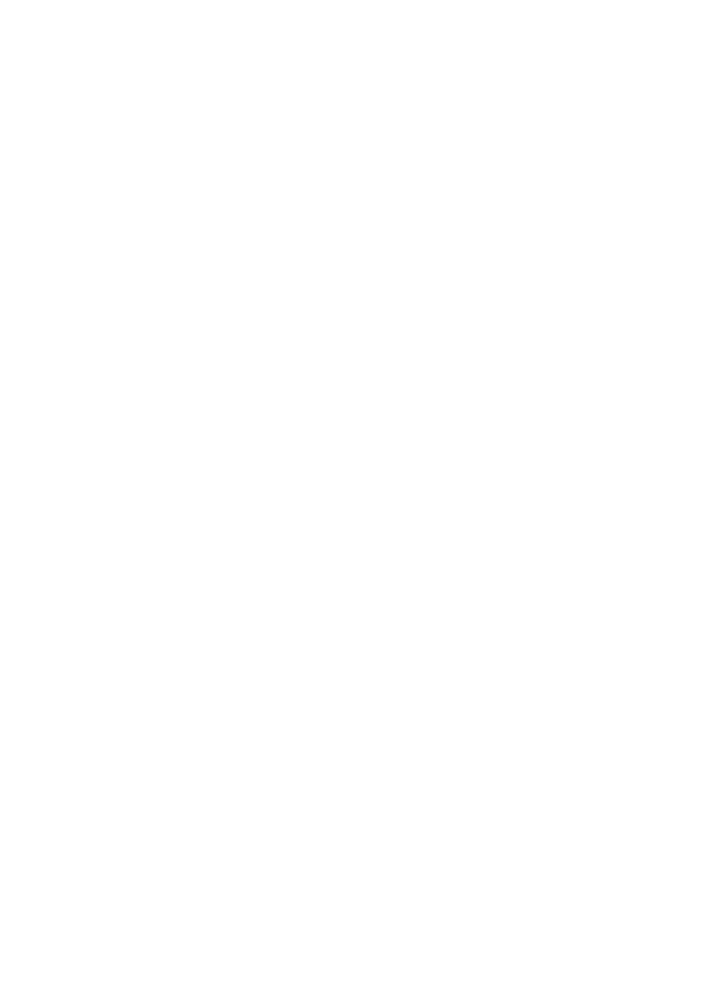
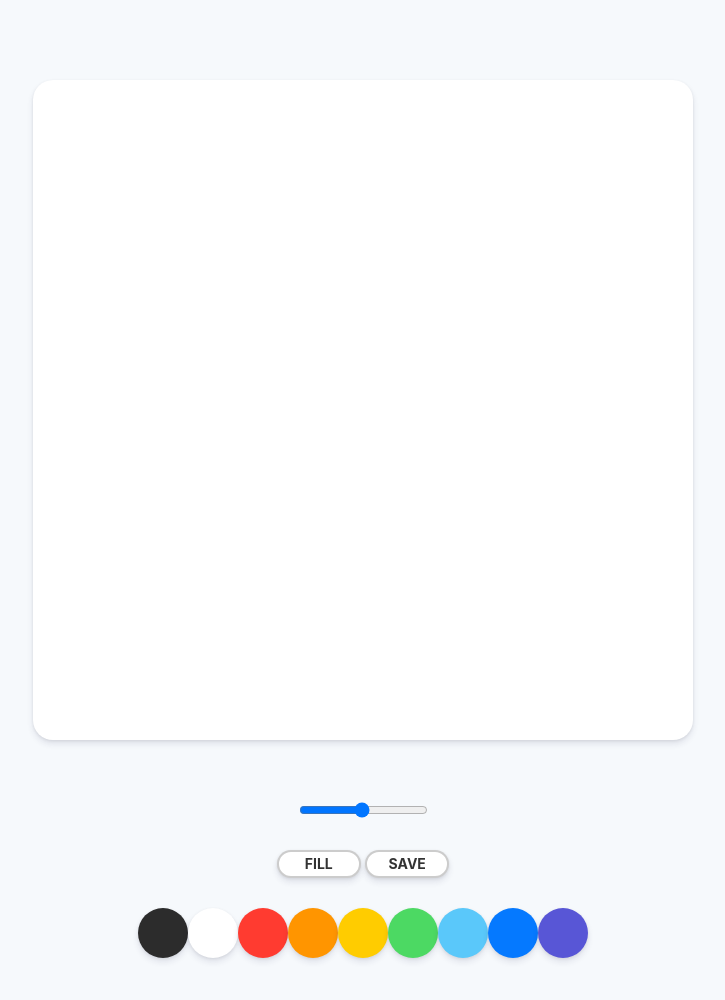
Before and after one commit to HanYeongSoo/PaintJS, a plain HTML site: page idnex.html in a window 1280 px wide. Shown: the whole page, without its empty margins (277-1002 px from the left). Before the commit the page ends 800 px from the top, so only its background shows below. Drawn offline with Linux system fonts and the light colour scheme.

Commit message:
Styles
#1.1 - 1.2

```diff
--- a/idnex.html
+++ b/idnex.html
@@ -8,6 +8,34 @@
     <title>PaintJS</title>
   </head>
   <body>
+    <div class="canvas" id="jsCanvas"></div>
+    <div class="controls">
+      <div class="controls__range">
+        <input
+          type="range"
+          id="jsRange"
+          max="5"
+          min="0.1"
+          value="2.5"
+          step="0.1"
+        />
+      </div>
+      <div class="controls__btns">
+        <button id="jsMode">Fill</button>
+        <button id="jsSave">Save</button>
+      </div>
+      <div class="controls__colors" id="jsColors">
+        <div class="controls__color" style="background-color: #2c2c2c"></div>
+        <div class="controls__color" style="background-color: white"></div>
+        <div class="controls__color" style="background-color: #ff3b30"></div>
+        <div class="controls__color" style="background-color: #ff9500"></div>
+        <div class="controls__color" style="background-color: #ffcc00"></div>
+        <div class="controls__color" style="background-color: #4cd963"></div>
+        <div class="controls__color" style="background-color: #5ac8fa"></div>
+        <div class="controls__color" style="background-color: #0579ff"></div>
+        <div class="controls__color" style="background-color: #5856d6"></div>
+      </div>
+    </div>
     <script src="app.js"></script>
   </body>
 </html>
--- /dev/null
+++ b/reset.css
@@ -0,0 +1,124 @@
+html,
+body,
+div,
+span,
+applet,
+object,
+iframe,
+h1,
+h2,
+h3,
+h4,
+h5,
+h6,
+p,
+blockquote,
+pre,
+a,
+abbr,
+acronym,
+address,
+big,
+cite,
+code,
+del,
+dfn,
+em,
+img,
+ins,
+kbd,
+q,
+s,
+samp,
+small,
+strike,
+strong,
+sub,
+sup,
+tt,
+var,
+b,
+u,
+i,
+center,
+dl,
+dt,
+dd,
+ol,
+ul,
+li,
+fieldset,
+form,
+label,
+legend,
+table,
+caption,
+tbody,
+tfoot,
+thead,
+tr,
+th,
+td,
+article,
+aside,
+canvas,
+details,
+embed,
+figure,
+figcaption,
+footer,
+header,
+hgroup,
+menu,
+nav,
+output,
+ruby,
+section,
+summary,
+time,
+mark,
+audio,
+video {
+  margin: 0;
+  padding: 0;
+  border: 0;
+  font-size: 100%;
+  font: inherit;
+  vertical-align: baseline;
+}
+/* HTML5 display-role reset for older browsers */
+article,
+aside,
+details,
+figcaption,
+figure,
+footer,
+header,
+hgroup,
+menu,
+nav,
+section {
+  display: block;
+}
+body {
+  line-height: 1;
+}
+ol,
+ul {
+  list-style: none;
+}
+blockquote,
+q {
+  quotes: none;
+}
+blockquote:before,
+blockquote:after,
+q:before,
+q:after {
+  content: "";
+  content: none;
+}
+table {
+  border-collapse: collapse;
+  border-spacing: 0;
+}
--- a/style.css
+++ b/style.css
@@ -0,0 +1,70 @@
+@import "reset.css";
+
+body {
+  background-color: #f6f9fc;
+  font-family: -apple-system, BlinkMacSystemFont, "Segoe UI", Roboto, Oxygen,
+    Ubuntu, Cantarell, "Open Sans", "Helvetica Neue", sans-serif;
+
+  display: flex;
+  flex-direction: column;
+  justify-content: center;
+  align-items: center;
+  padding: 50px 0px;
+}
+
+.canvas {
+  width: 660px;
+  height: 660px;
+  background-color: white;
+  box-shadow: 0 4px 6px rgba(50, 50, 93, 0.11), 0 1px 3px rgba(0, 0, 0, 0.08);
+  margin-top: 30px;
+  border-radius: 20px;
+}
+
+.controls {
+  margin-top: 60px;
+  background-color: #f6f9fc;
+  display: flex;
+  flex-direction: column;
+  align-items: center;
+}
+
+.controls .controls__range {
+  margin-bottom: 30px;
+}
+
+.controls .controls__btns {
+  margin-bottom: 30px;
+}
+
+.controls__btns button {
+  all: unset;
+  cursor: pointer;
+  background-color: white;
+  padding: 5px 0px;
+  width: 80px;
+  text-align: center;
+  border-radius: 50px;
+  box-shadow: 0 4px 6px rgba(50, 50, 93, 0.11), 0 1px 3px rgba(0, 0, 0, 0.08);
+  border: 2px solid rgba(0, 0, 0, 0.2);
+  color: rgba(0, 0, 0, 0.8);
+  text-transform: uppercase;
+  font-weight: 700;
+  font-size: 14px;
+}
+
+.controls__btns button:active {
+  transform: scale(0.95);
+}
+
+.controls .controls__colors {
+  display: flex;
+}
+
+.controls__colors .controls__color {
+  box-shadow: 0 4px 6px rgba(50, 50, 93, 0.11), 0 1px 3px rgba(0, 0, 0, 0.08);
+  width: 50px;
+  height: 50px;
+  border-radius: 25px;
+  cursor: pointer;
+}
```
